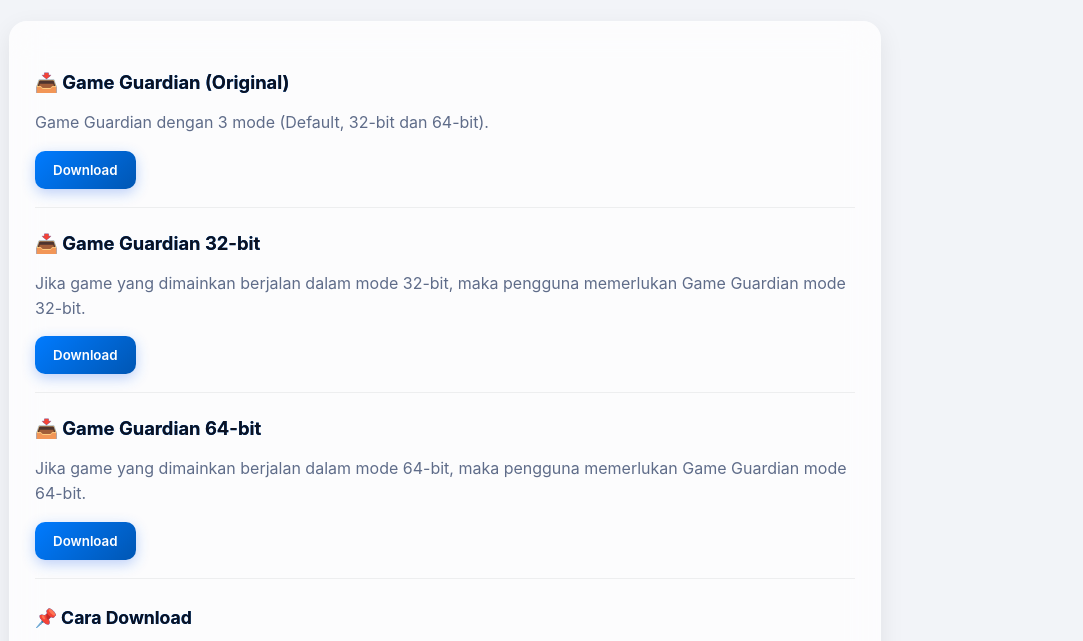
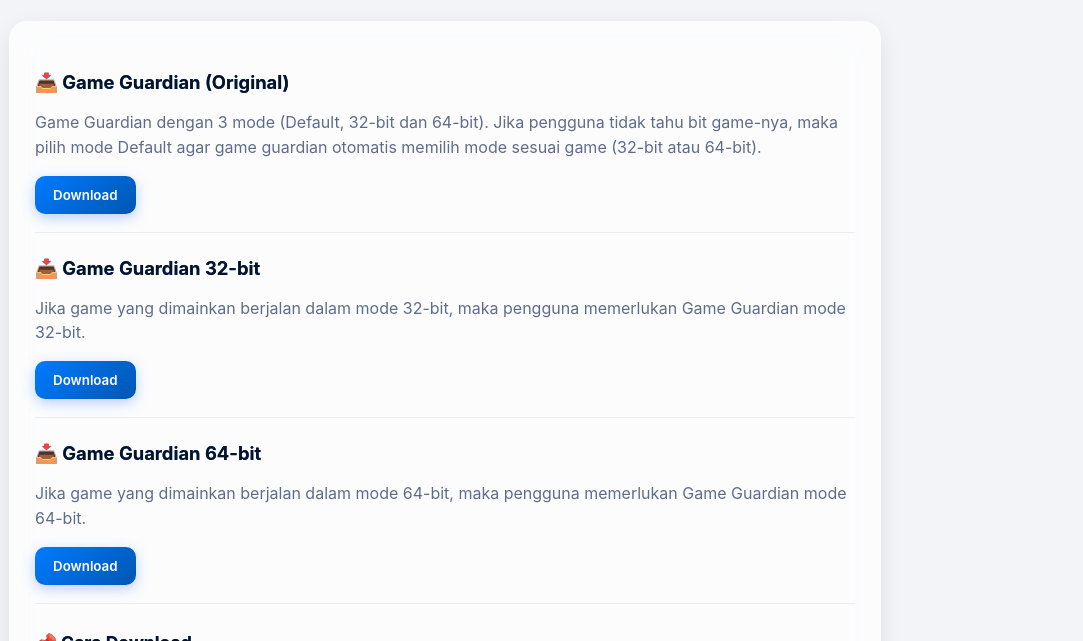
Before and after one commit to zona-download/game-guardian, a plain HTML site: page index.html in a window 1280 px wide. Shown: the part 70-711 px from the top of the page, without its empty margins (195-1278 px from the left). Drawn offline with Linux system fonts and the light colour scheme.

Commit message:
Update index.html

```diff
--- a/index.html
+++ b/index.html
@@ -139,7 +139,7 @@
 
       <div class="download-item">
         <h2 id="file-title">📥 Game Guardian (Original)</h2>
-        <p class="info small">Game Guardian dengan 3 mode (Default, 32-bit dan 64-bit).</p>
+        <p class="info small">Game Guardian dengan 3 mode (Default, 32-bit dan 64-bit). Jika pengguna tidak tahu bit game-nya, maka pilih mode Default agar game guardian otomatis memilih mode sesuai game (32-bit atau 64-bit).</p>
         <div class="buttons">
           <button class="btn" data-link="https://sfl.gl/tAYWbt">Download</button>
         </div>
```
